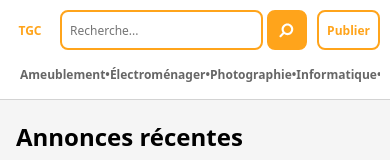
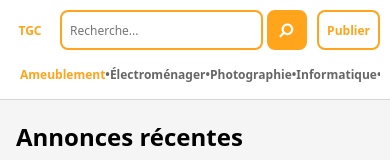
Before and after one commit to Arkantik/Good_Corner, a Next.js app in the folder frontend/: page / in a window 390 px wide. In both pictures the pointer is over the link "Ameublement". Shown: the top 160 px of the page. Built offline with nearby package versions, Linux system fonts and the light colour scheme.

Commit message:
Update of style of header

```diff
--- a/frontend/src/components/Header.tsx
+++ b/frontend/src/components/Header.tsx
@@ -11,7 +11,7 @@ export default function Header({ onSearch }: SearchbarProps) {
         <header className="header">
             <div className="main-menu">
                 <h1>
-                    <Link href="/" className="button logo link-button">
+                    <Link href="/" className="button logo">
                         <span className="mobile-short-label">TGC</span>
                         <span className="desktop-long-label">THE GOOD CORNER</span>
                     </Link>
--- a/frontend/src/styles/globals.css
+++ b/frontend/src/styles/globals.css
@@ -45,6 +45,12 @@ h1 {
   color: inherit;
 }
 
+.category-navigation-link:hover {
+  color: #ffa41b;
+  transition-duration: 150ms;
+  transition-timing-function: ease-in-out;
+}
+
 .button {
   min-width: 40px;
   height: 40px;
@@ -64,6 +70,7 @@ h1 {
 
 .logo {
   border: none;
+  text-decoration: none;
 }
 
 .button-primary {
@@ -87,7 +94,7 @@ h1 {
 
 .text-field {
   height: 40px;
-  background-color: white;
+  background-color: transparent;
   padding: 8px;
   border: 2px solid #ffa41b;
   border-radius: 8px;
@@ -97,6 +104,10 @@ h1 {
 
 .link-button {
   text-decoration: none;
+}
+
+.link-button:hover {
+  background: rgba(255, 164, 27, 0.2);
 }
 
 .desktop-long-label {
```
